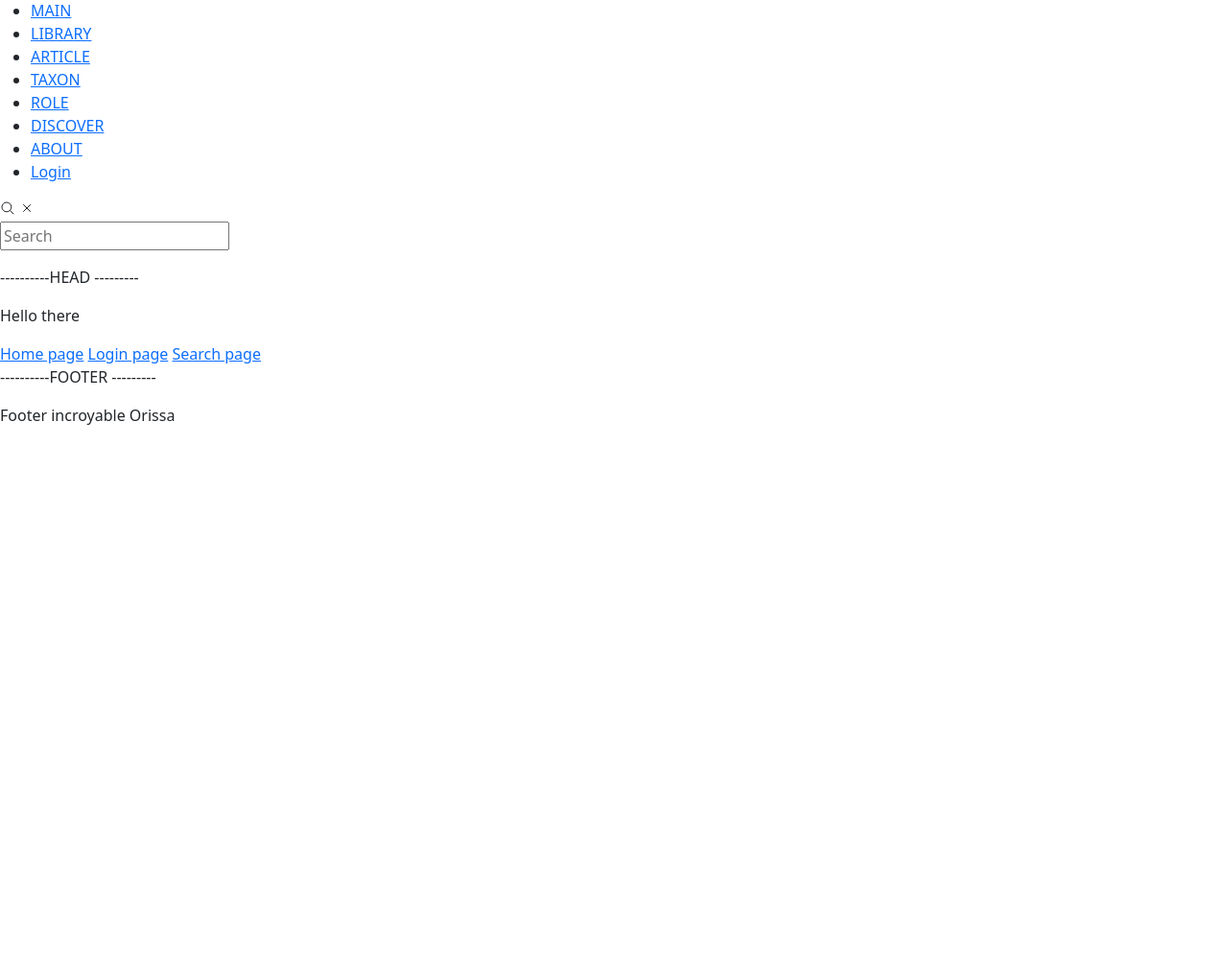
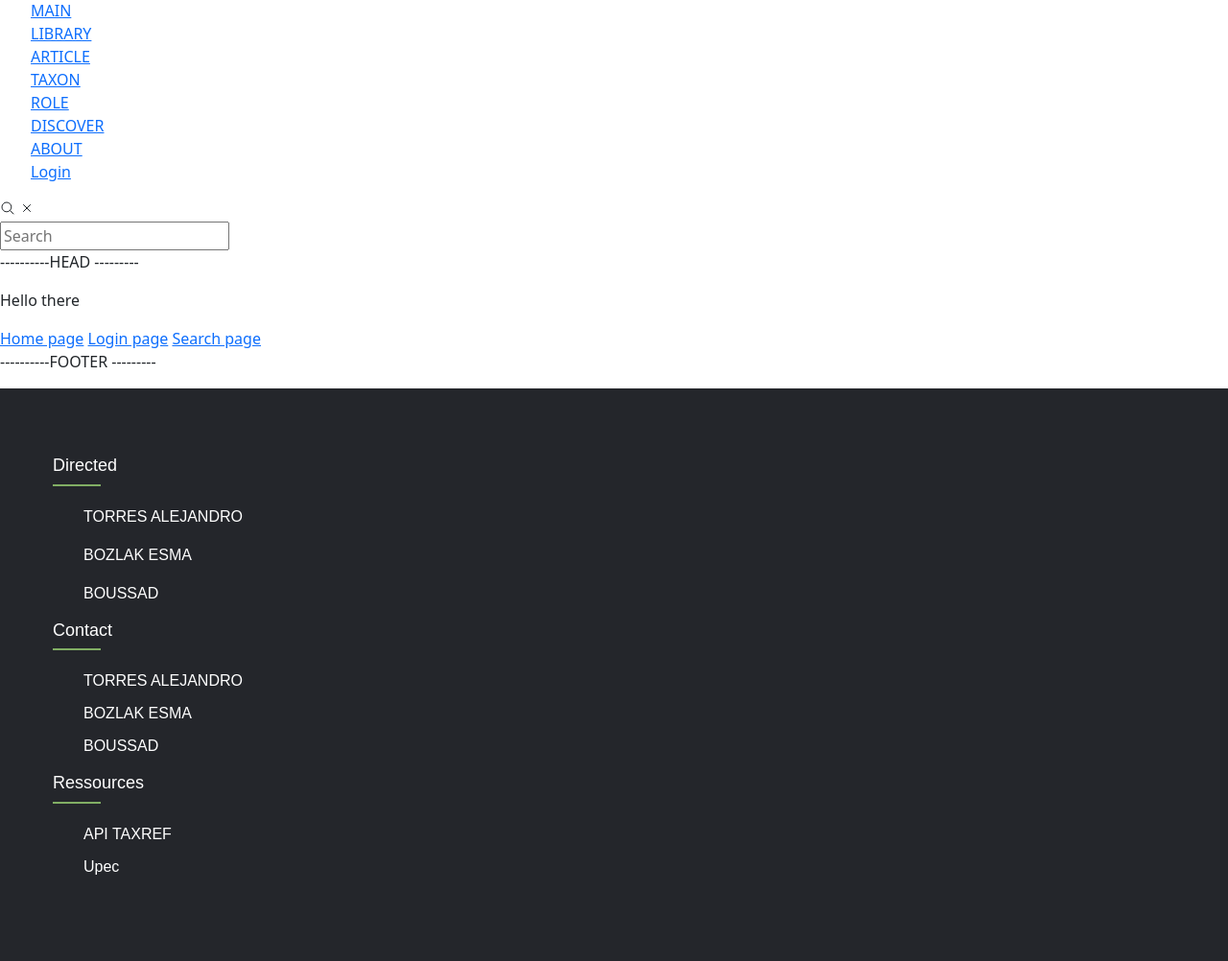
Before and after one commit to JesusAlejandroTM/Orissa, a PHP site: page /Orissa/ in a window 1280 px wide. Shown: the part 301-1303 px from the top of the page at 96% size. Before the commit the page ends 744 px from the top, so only its background shows below. Run offline with PHP 8.4, Linux system fonts and the light colour scheme; grey boxes are pictures that could not be loaded.

Commit message:
Moved router to controller directory, slight change in displayView, added a footer and it's css

```diff
--- /dev/null
+++ b/assets/css/footer.css
@@ -0,0 +1,107 @@
+.footer{
+    background-color: #24262b ;
+    padding: 70px 0;
+    font-family: 'Poppins', sans-serif;
+
+}
+
+.containerfooter{
+    max-width: 1170px;
+    margin: auto;
+
+
+}
+
+ul{
+    list-style: none;
+    left: 0;
+
+}
+
+.row{
+    display: flex ;
+    flex-wrap: wrap;
+}
+
+.footer-col{
+    width: 25%;
+    padding: 0 15px;
+
+}
+
+.footer-col h4{
+    font-size: 18px;
+    color: #ffffff;
+    text-transform: capitalize;
+    margin-bottom: 30px;
+    font-weight: 500;
+    position: relative;
+
+}
+
+.footer-col h4::before{
+    content:'';
+    position: absolute;
+    left:0;
+    bottom: -10px;
+    background-color: #81AE64;
+    height: 2px;
+    box-sizing: border-box;
+    width: 50px;
+
+}
+
+.footer-col ul li:not(:last-child){
+    margin-bottom: 10px;
+
+}
+
+.footer-col ul li a{
+    font-size: 16px;
+    text-transform: capitalize;
+    color: #ffffff;
+    text-decoration: none;
+    font-weight: 300;
+    display: block;
+    transition: all 0.3s ease;
+    font-family: 'Poppins', sans-serif;
+
+}
+
+.footer-col ul li a:hover{
+    color: #ffffff;
+    padding-left: 10px;
+
+
+}
+
+
+
+.footer-col ul li p{
+    font-size: 16px;
+    text-transform: capitalize;
+    color: #ffffff;
+    text-decoration: none;
+    font-weight: 300;
+    display: block;
+    transition: all 0.3s ease;
+    font-family: 'Poppins', sans-serif;
+
+}
+
+.footer-col ul li p:hover{
+    color: #ffffff;
+    padding-left: 10px;
+
+
+}
+
+/* responsive */
+
+@media (max-width: 767px){
+    .footer-col{
+        width: 100%;
+        margin-bottom: 30px;
+    }
+
+}
--- a/assets/css/nav.css
+++ b/assets/css/header.css
@@ -23,7 +23,7 @@ header {
     display: flex;
     justify-content: space-between;
     align-items: center;
-    box-shadow: 0px 15px 15px rgba(0, 0, 0, 0.05);
+    box-shadow: 0 15px 15px rgba(0, 0, 0, 0.05);
 
 }
 
@@ -124,7 +124,7 @@ header .search {
 .searchBtn {
     position: relative;
     left: 30px;
-    top : 2.5px;
+    top : 3px;
     transition : 0.5s ease-in-out;
 }
 
--- /dev/null
+++ b/assets/html/footer.HTML
@@ -0,0 +1,31 @@
+<footer class="footer">
+    <div class="containerfooter">
+        <div class="row">
+            <div class="footer-col">
+                <h4>Directed</h4>
+                <ul>
+                    <li><p>TORRES ALEJANDRO</p></li>
+                    <li><p>BOZLAK ESMA</p></li>
+                    <li><p>BOUSSAD</p></li>
+                </ul>
+            </div>
+
+            <div class="footer-col">
+                <h4>Contact</h4>
+                <ul>
+                    <li><a href="#">TORRES ALEJANDRO</a></li>
+                    <li><a href="#">BOZLAK ESMA</a></li>
+                    <li><a href="#">BOUSSAD</a></li>
+                </ul>
+            </div>
+
+            <div class="footer-col">
+                <h4>Ressources</h4>
+                <ul>
+                    <li><a href="https://example.com">API TAXREF</a></li>
+                    <li><a href="https://upec.com">Upec</a></li>
+                </ul>
+            </div>
+        </div>
+    </div>
+</footer>
--- a/assets/html/nav.php
+++ b/assets/html/header.php
@@ -1,8 +1,5 @@
 <header>
-
     <a href="/Orissa" class="logo"><img src="orissa-logo.png" alt="logo" /></a>
-
-
     <ul>
         <li><a href="">MAIN</a></li>
         <li><a href="">LIBRARY</a></li>
@@ -26,7 +23,6 @@
     <div class="searchBox">
         <input type="text" name="text" class="search" placeholder="Search">
     </div>
-</header>
 <script type="module" src="https://unpkg.com/ionicons@7.1.0/dist/ionicons/ionicons.esm.js"></script>
 <script nomodule src="https://unpkg.com/ionicons@7.1.0/dist/ionicons/ionicons.js"></script>
 <script>
@@ -49,6 +45,5 @@
 <div class="container">
 </div>
 <div class="container2">
-    <p>
-    </p>
 </div>
+</header>
--- a/index.php
+++ b/index.php
@@ -1,7 +1,7 @@
 <?php
 
     use App\Code\Controller\ControllerLogin;
-    use App\Code\Lib\Router;
+    use App\Code\Controller\Router;
     use App\Code\Model\Repository\UserRepository;
     use App\Code\Model\API\TaxaAPI;
 
--- a/src/Controller/AbstractController.php
+++ b/src/Controller/AbstractController.php
@@ -91,8 +91,7 @@
         {
             try {
                 $action = $this->getRequestedAction($route);
-                ExceptionHandler::checkTrueValue(!is_null($action), 404);
-                $this->$action();
+                ExceptionHandler::checkTrueValue(!is_null($action), 404);$this->$action();
             } catch (Exception $e) {
                 $this->error($e);
             }
@@ -111,6 +110,10 @@
          */
         public function displayView(string $pageTitle, string $pathViewBody, array $cssArray, array $parameters = []): void
         {
+            $defaultCSSArray = ['footer.css'];
+            foreach ($defaultCSSArray as $css) {
+                $cssArray[] = $css;
+            }
             // We add $pageTitle and $pathViewBody in our parameters array
             $parameters += [
                 'pageTitle' => $pageTitle,
@@ -134,7 +137,7 @@
             $title = explode('/', $string)[1];
             $phpFile = '/' . strtolower($title) . '.php';
             //FIXME MAKE A CSS FILE BY DEFAULT FOR VIEWS?
-            $this->displayView($title, $phpFile,  ['NaN.css']);
+            $this->displayView($title, $phpFile,  ['NaN']);
         }
 
         /**Displays error page based on Exception's error code with specific message.
--- a/src/Lib/Router.php
+++ b/src/Controller/Router.php
@@ -1,10 +1,8 @@
 <?php
 
-    namespace App\Code\Lib;
+    namespace App\Code\Controller;
 
     use App\Code\Config\ExceptionHandler;
-    use App\Code\Controller\AbstractController;
-    use App\Code\Controller\ControllerHome;
     use Exception;
 
     /** Router takes in charge handling requests by the User
--- a/src/View/view.php
+++ b/src/View/view.php
@@ -7,17 +7,19 @@
 <body>
 <?php
     // Require the header of HTML
-    require_once(__DIR__ . '/../../assets/html/nav.php');
+    require_once(__DIR__ . '/../../assets/html/header.php');
     echo "<p> ----------HEAD ---------</p>";
 
     // Check message if there's one
     App\Code\Lib\FlashMessages::executeMessage();
+
 
     // Require the view from path
     if (isset($pathViewBody)) require __DIR__ . $pathViewBody;
 
     // Require the footer of HTML
     echo "<p>----------FOOTER ---------</p>";
-    require_once(__DIR__ . '/../../assets/html/footer.php');?>
+    require_once(__DIR__ . '/../../assets/html/footer.HTML');
+    ?>
 </body>
 </html>
```
Also changed, not shown: src/Controller/ControllerTaxa.php (+19 -0 lines).
